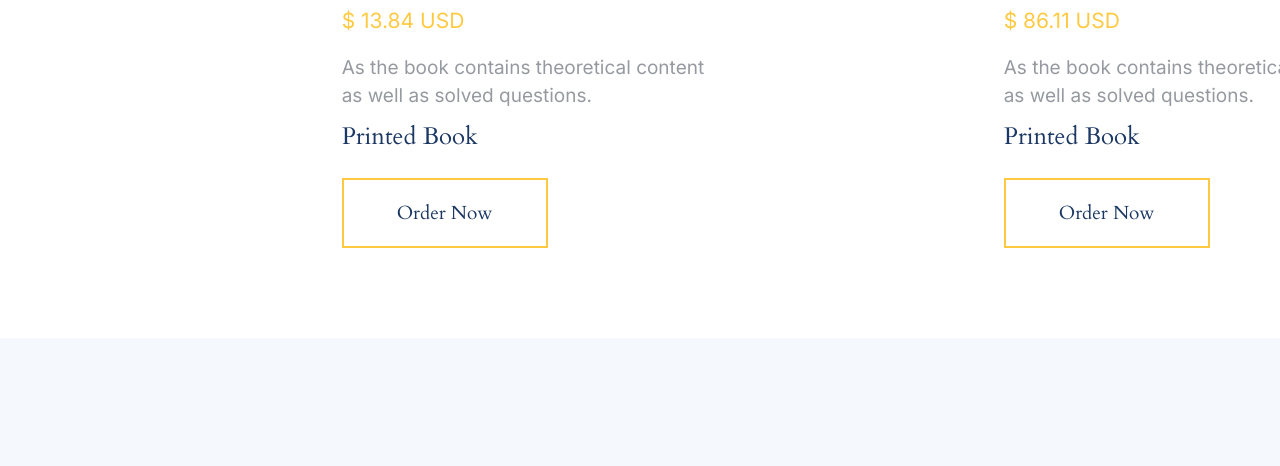
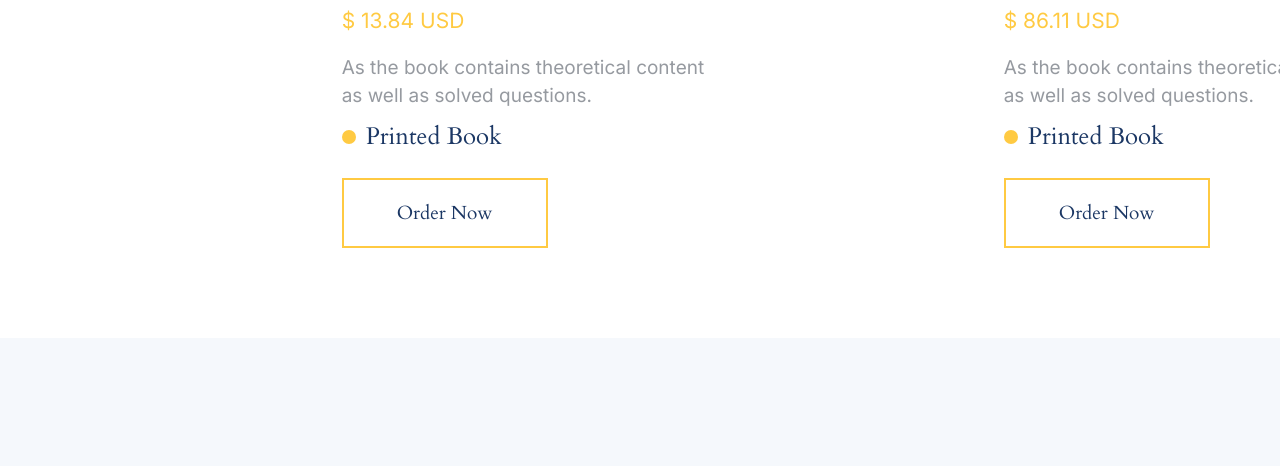
Before and after one commit to olybuy/pages, a website: page source/index.html in a window 1280 px wide. Shown: the part 1160-1626 px from the top of the page. Drawn offline with nearby package versions, Linux system fonts and the light colour scheme; files that its build step writes are made by us from their sources.

Commit message:
Books finished

```diff
--- a/source/sass/blocks/book-item.scss
+++ b/source/sass/blocks/book-item.scss
@@ -24,17 +24,25 @@
 }
 
 .book-item__description {
+  display: block;
   margin-bottom: 13px;
 
   @include font-style(19px, 28px);
 }
 
 .book-item__property {
+  display: flex;
+  gap: 10px;
+  align-items: center;
   margin-bottom: 27px;
   color: $primaryColor;
   font-family: "Cardo", "Times New Roman", sans-serif;
 
   @include font-style(24px, 28px);
+
+  &::before {
+    @include dot;
+  }
 }
 
 .book-item__order-button {
```
